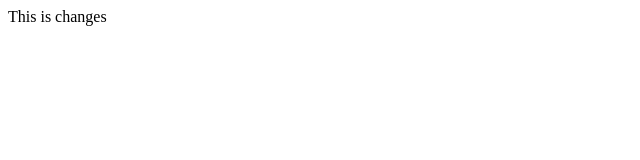
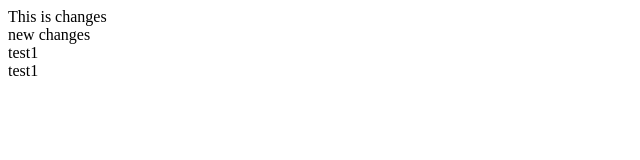
Before and after one commit to Kevin940529/test-project, a plain HTML site: page index.html in a window 1280 px wide. Shown: the whole page, without its empty margins (0-640 px from the left). Drawn offline with Linux system fonts and the light colour scheme.

Commit message:
Ändringar

```diff
--- a/index.html
+++ b/index.html
@@ -1,3 +1,12 @@
 <div>
     This is changes
 </div>
+<div>
+    new changes
+</div>
+<div>
+    test1
+</div>
+<div>
+    test1
+</div>
```
Also changed, not shown: 1 other file.
